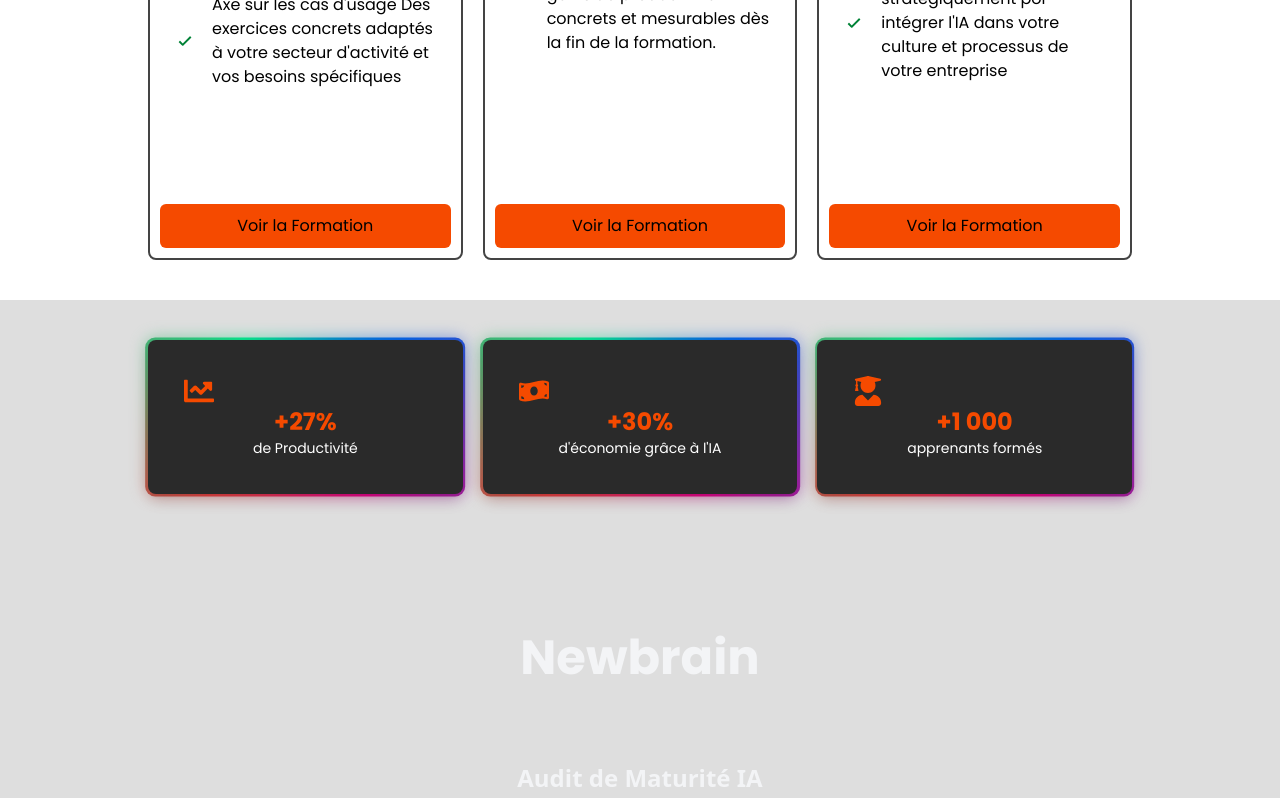
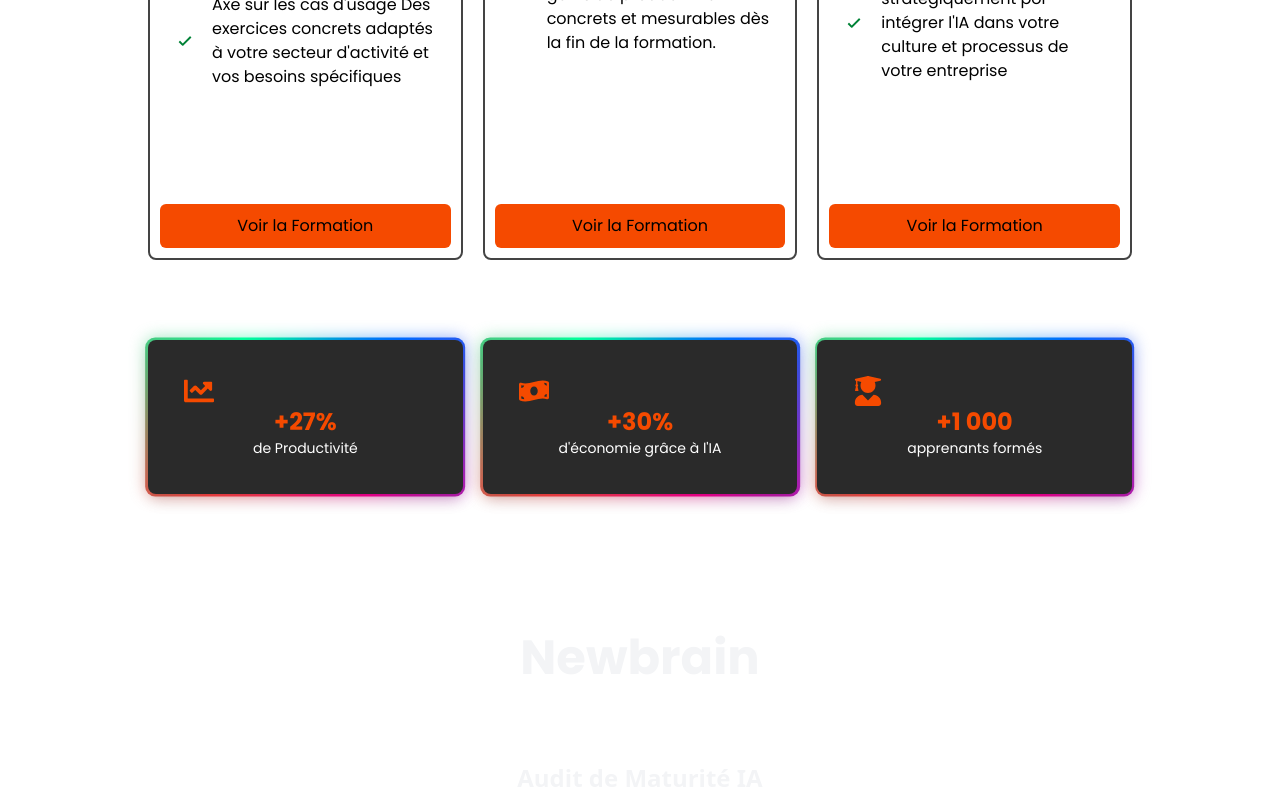
Before and after one commit to Beerus243/newbrain, a Next.js app: page / in a window 1280 px wide. Shown: the part 942-1740 px from the top of the page. Built offline with nearby package versions, Linux system fonts and the light colour scheme.

Commit message:
fix bg color

```diff
--- a/app/components/body.tsx
+++ b/app/components/body.tsx
@@ -84,9 +84,7 @@
       {/* Reste du composant Body (statistiques, Newbrain, etc.) */}
       <div className={"w-full"}>
         <section
-          className={
-            "p-10 border-t border-gray-300 flex flex-col gap-10 !bg-[#27272727]"
-          }
+          className={"p-10 border-t border-gray-300 flex flex-col gap-10"}
         >
           <StatsSection />
           <section />
```
